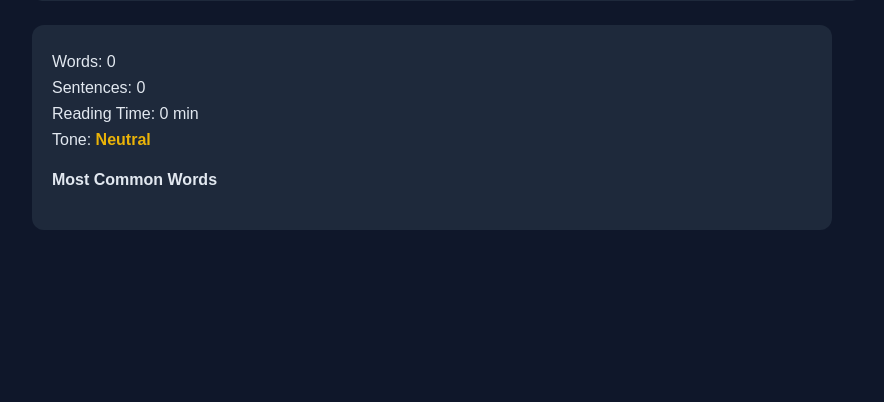
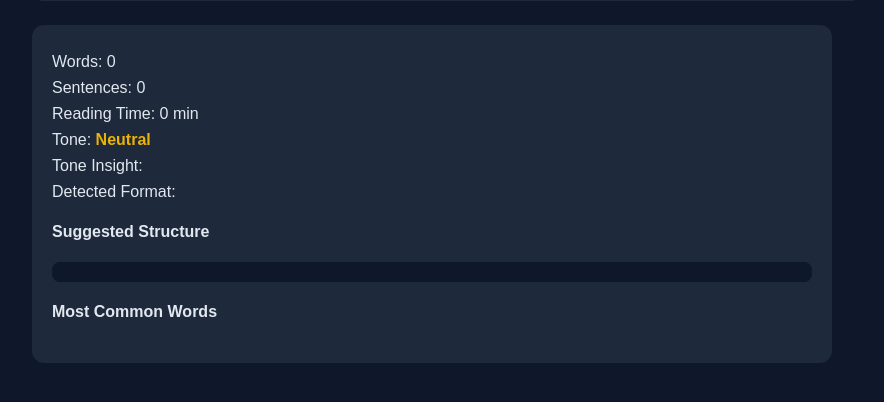
Before and after one commit to PuNk343/TextSense, a Flask app: page / in a window 1280 px wide. Shown: the part 335-737 px from the top of the page, without its empty margins (208-1092 px from the left). Run offline with Flask 3, Linux system fonts and the light colour scheme.

Commit message:
UI Updates for v_0.2.3

```diff
--- a/templates/index.html
+++ b/templates/index.html
@@ -54,8 +54,10 @@ textarea {
 .negative { color: #ef4444; }
 .neutral { color: #eab308; }
 
-ul {
-    margin-top: 10px;
+pre {
+    background: #0f172a;
+    padding: 10px;
+    border-radius: 8px;
 }
 </style>
 
@@ -75,6 +77,12 @@ ul {
     <div class="result-item">Reading Time: <span id="time">0</span> min</div>
     <div class="result-item">Tone: <span id="tone" class="neutral">Neutral</span></div>
 
+    <div class="result-item">Tone Insight: <span id="toneMessage"></span></div>
+    <div class="result-item">Detected Format: <span id="formatType"></span></div>
+
+    <h4>Suggested Structure</h4>
+    <pre id="formatSuggestion"></pre>
+
     <h4>Most Common Words</h4>
     <ul id="common"></ul>
 </div>
```
